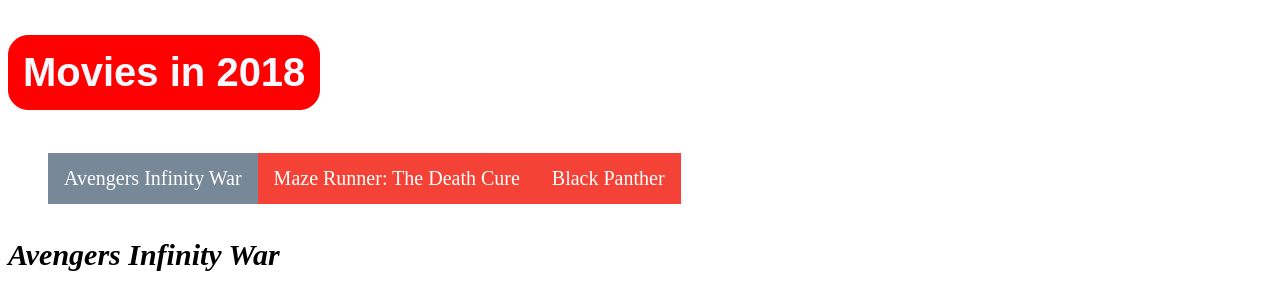
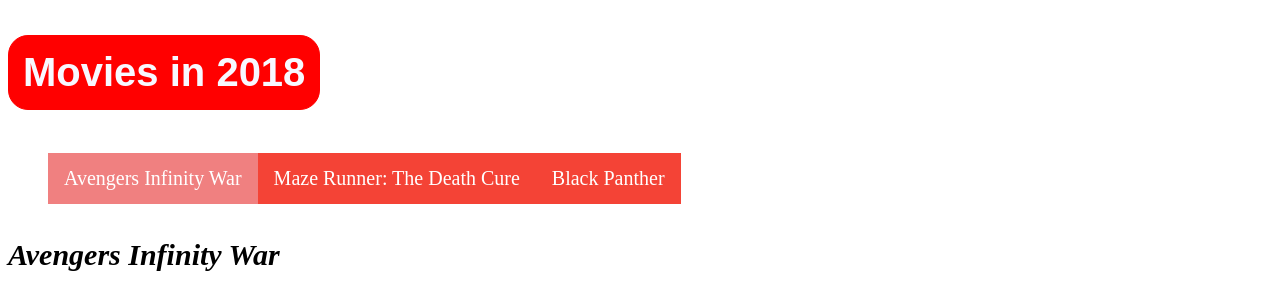
Before and after one commit to LuisR1230/LuisR1230.github.io, a plain HTML site: page index.html in a window 1280 px wide. In both pictures the pointer is over the link "Avengers Infinity War". Shown: the top 294 px of the page. Drawn offline with Linux system fonts and the light colour scheme.

Commit message:
Update style.css

```diff
--- a/style.css
+++ b/style.css
@@ -40,7 +40,7 @@ li a {
 }
 
 li a:hover {
-    background-color: lightslategray;
+    background-color: lightcoral;
 }
 
 h2{
```
